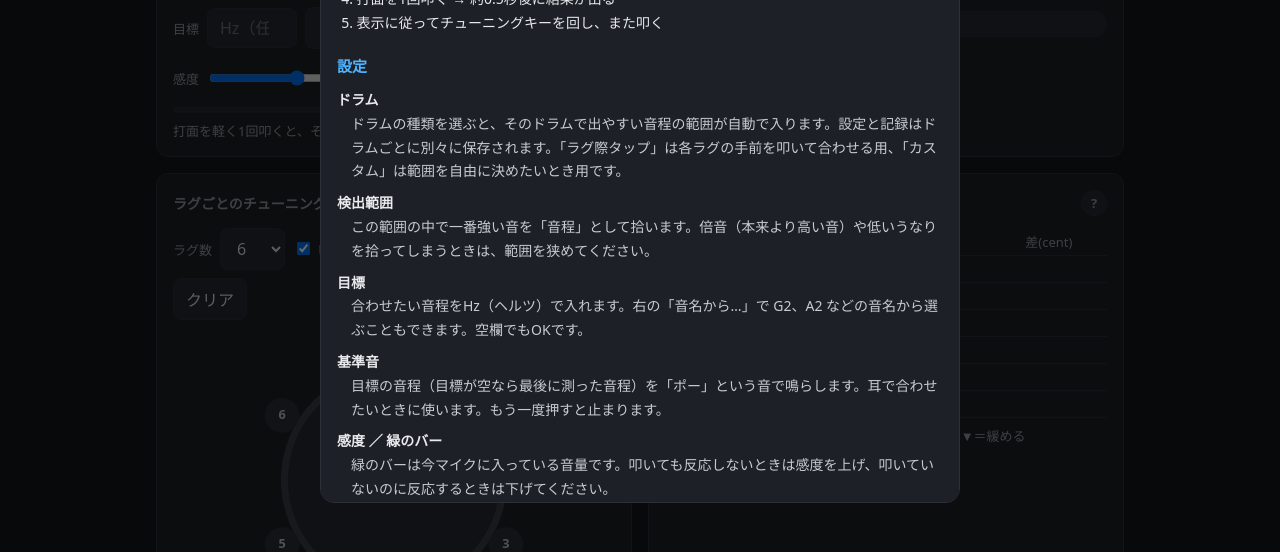
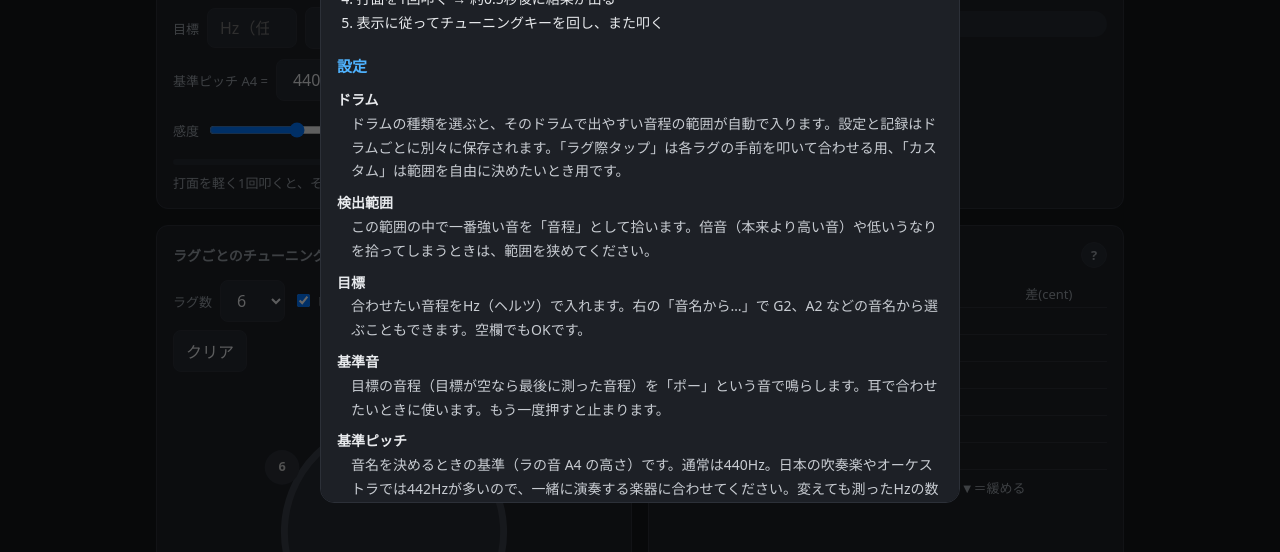
Before and after one commit to kekke733/drum-tuner, a plain HTML site: page index.html in a window 1280 px wide. Shown: the part 237-789 px from the top of the page. Drawn offline with Linux system fonts and the light colour scheme.

Commit message:
Add files via upload

```diff
--- a/index.html
+++ b/index.html
@@ -76,6 +76,7 @@ dialog::backdrop{background:rgba(0,0,0,.6)}
       <dt>検出範囲</dt><dd>この範囲の中で一番強い音を「音程」として拾います。倍音（本来より高い音）や低いうなりを拾ってしまうときは、範囲を狭めてください。</dd>
       <dt>目標</dt><dd>合わせたい音程をHz（ヘルツ）で入れます。右の「音名から…」で G2、A2 などの音名から選ぶこともできます。空欄でもOKです。</dd>
       <dt>基準音</dt><dd>目標の音程（目標が空なら最後に測った音程）を「ポー」という音で鳴らします。耳で合わせたいときに使います。もう一度押すと止まります。</dd>
+      <dt>基準ピッチ</dt><dd>音名を決めるときの基準（ラの音 A4 の高さ）です。通常は440Hz。日本の吹奏楽やオーケストラでは442Hzが多いので、一緒に演奏する楽器に合わせてください。変えても測ったHzの数字は変わらず、音名・cent表示と「音名から…」の値だけが変わります。目標欄にすでに入っている数字は自動では変わらないので、音名から選び直してください。</dd>
       <dt>感度 ／ 緑のバー</dt><dd>緑のバーは今マイクに入っている音量です。叩いても反応しないときは感度を上げ、叩いていないのに反応するときは下げてください。</dd>
     </dl>
 
@@ -139,6 +140,10 @@ dialog::backdrop{background:rgba(0,0,0,.6)}
       <button id="toneBtn">基準音</button>
     </div>
     <div class="row">
+      <label>基準ピッチ A4 =</label>
+      <select id="a4"></select> Hz
+    </div>
+    <div class="row">
       <label>感度</label>
       <input id="sens" type="range" min="1" max="100" value="60">
     </div>
@@ -200,9 +205,18 @@ const store = {
 
 // ---------- UI setup ----------
 for (const [k,d] of Object.entries(DRUMS)) $('drum').add(new Option(d.name,k));
-for (let m=28;m<=84;m++) $('targetNote').add(new Option(NOTES[m%12]+(Math.floor(m/12)-1)+'  ('+midiToHz(m).toFixed(1)+' Hz)', m));
+function buildNoteOptions(){
+  const sel=$('targetNote'); sel.length=1;
+  for (let m=28;m<=84;m++) sel.add(new Option(NOTES[m%12]+(Math.floor(m/12)-1)+'  ('+midiToHz(m).toFixed(1)+' Hz)', m));
+}
+for (let a=436;a<=446;a++) $('a4').add(new Option(a, a));
 
 let state = store.get('state', {drum:'tom12', target:'', lugCount:6, lugs:{}});
+state.a4 ||= 440;
+$('a4').value = state.a4;
+buildNoteOptions();
+$('a4').onchange = e => {state.a4=+e.target.value; save(); buildNoteOptions(); showResult(lastFreq)};
+function A4(){return state.a4||440}
 function lugsKey(){return state.drum}
 function curLugs(){return state.lugs[lugsKey()] ||= []}
 function save(){store.set('state',state)}
@@ -228,9 +242,9 @@ $('lugCount').value = state.lugCount;
 $('lugCount').onchange = e => {state.lugCount=+e.target.value; selected=0; save(); renderLugs()};
 $('clearLugs').onclick = () => {state.lugs[lugsKey()]=[]; selected=0; save(); renderLugs()};
 
-function midiToHz(m){return 440*Math.pow(2,(m-69)/12)}
+function midiToHz(m){return A4()*Math.pow(2,(m-69)/12)}
 function hzToNote(f){
-  const m = 69+12*Math.log2(f/440), r = Math.round(m);
+  const m = 69+12*Math.log2(f/A4()), r = Math.round(m);
   return {name:NOTES[(r%12+12)%12]+(Math.floor(r/12)-1), cents:(m-r)*100};
 }
 function cents(f,ref){return 1200*Math.log2(f/ref)}
```
